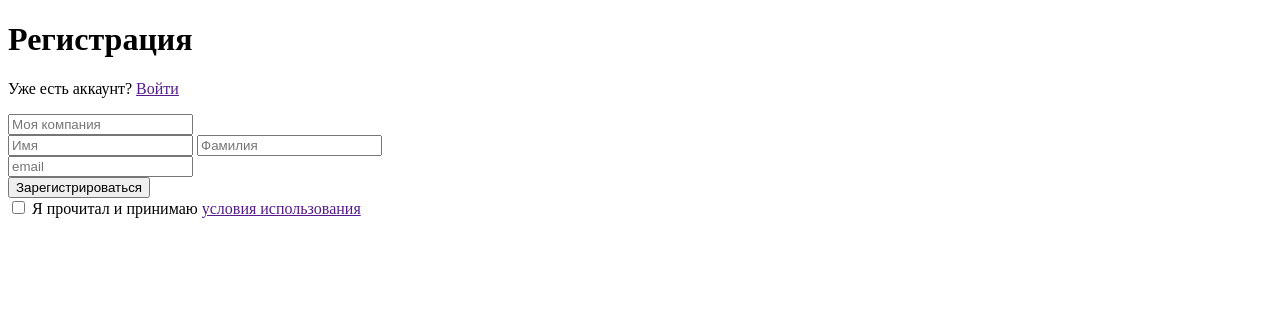
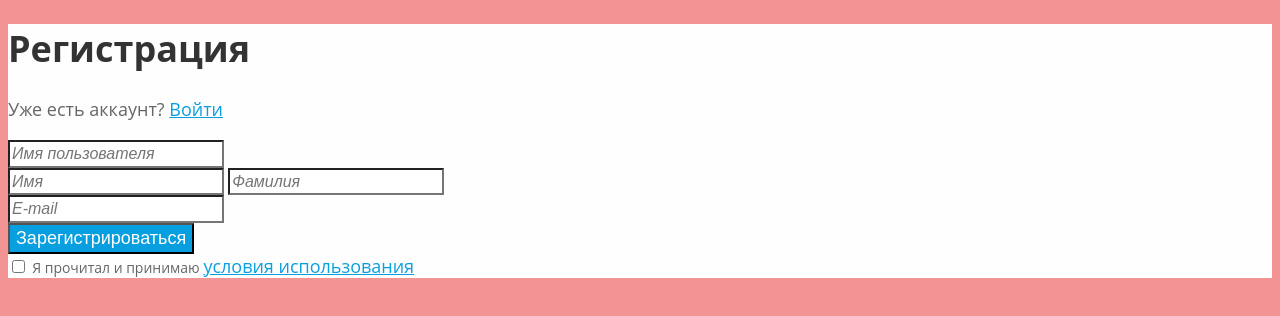
Before and after one commit to mdafanasiev/html-css-course, a plain HTML site: page 2-Form/index.html in a window 1280 px wide. Drawn offline with Linux system fonts and the light colour scheme.

Commit message:
Created basic styles
Set different colors, font-sizes and font-families for different elements. Made some fixes at index.html files.

```diff
--- a/2-Form/index.html
+++ b/2-Form/index.html
@@ -4,19 +4,20 @@
         <meta charset="UTF-8" />
         <meta name="viewport" content="width=device-width, initial-scale=1.0" />
         <title>Регистрация</title>
+        <link rel="stylesheet" href="styles/styles.css" />
     </head>
     <body>
         <main>
             <form action="/mainpage" method="post">
                 <h1>Регистрация</h1>
-                <p>Уже есть аккаунт? <a href="">Войти</a></p>
+                <p>Уже есть аккаунт? <a href="#">Войти</a></p>
 
                 <div>
                     <input
                         type="text"
-                        name="company_name"
-                        id="company_name"
-                        placeholder="Моя компания"
+                        name="username"
+                        id="username"
+                        placeholder="Имя пользователя"
                         required
                     />
                     <div>
@@ -39,7 +40,7 @@
                         type="email"
                         name="email"
                         id="email"
-                        placeholder="email"
+                        placeholder="E-mail"
                     />
                 </div>
 
@@ -54,7 +55,7 @@
                     />
                     <label for="useterms"
                         >Я прочитал и принимаю
-                        <a href="">условия использования</a></label
+                        <a href="#">условия использования</a></label
                     >
                 </div>
             </form>
--- /dev/null
+++ b/2-Form/styles/styles.css
@@ -0,0 +1,52 @@
+body {
+    background-color: rgba(243, 148, 148, 1);
+}
+
+form {
+    font-family: "Open Sans", sans-serif;
+    background-color: rgba(255, 254, 254, 1);
+}
+
+h1 {
+    font-weight: 700;
+    font-size: 36px;
+    line-height: 49.03px;
+    color: rgba(51, 51, 51, 1);
+}
+
+p {
+    font-weight: 400;
+    font-size: 18px;
+    line-height: 24.51px;
+    color: rgba(102, 102, 102, 1);
+}
+
+a {
+    font-weight: 400;
+    font-size: 18px;
+    line-height: 24.51px;
+    color: rgba(8, 159, 224, 1);
+}
+
+input {
+    background-color: rgba(255, 255, 255, 1);
+    font-size: 16px;
+    font-style: italic;
+    line-height: 21.79px;
+    color: rgba(51, 51, 51, 1);
+}
+
+button {
+    background-color: rgba(8, 159, 224, 1);
+    color: rgba(255, 255, 255, 1);
+    font-weight: 400;
+    font-size: 18px;
+    line-height: 24.51px;
+}
+
+label {
+    font-weight: 400;
+    font-size: 14px;
+    line-height: 19.07px;
+    color: rgba(102, 102, 102, 1);
+}
```
Also changed, not shown: 1-Blog/index.html (+3 -3 lines).
